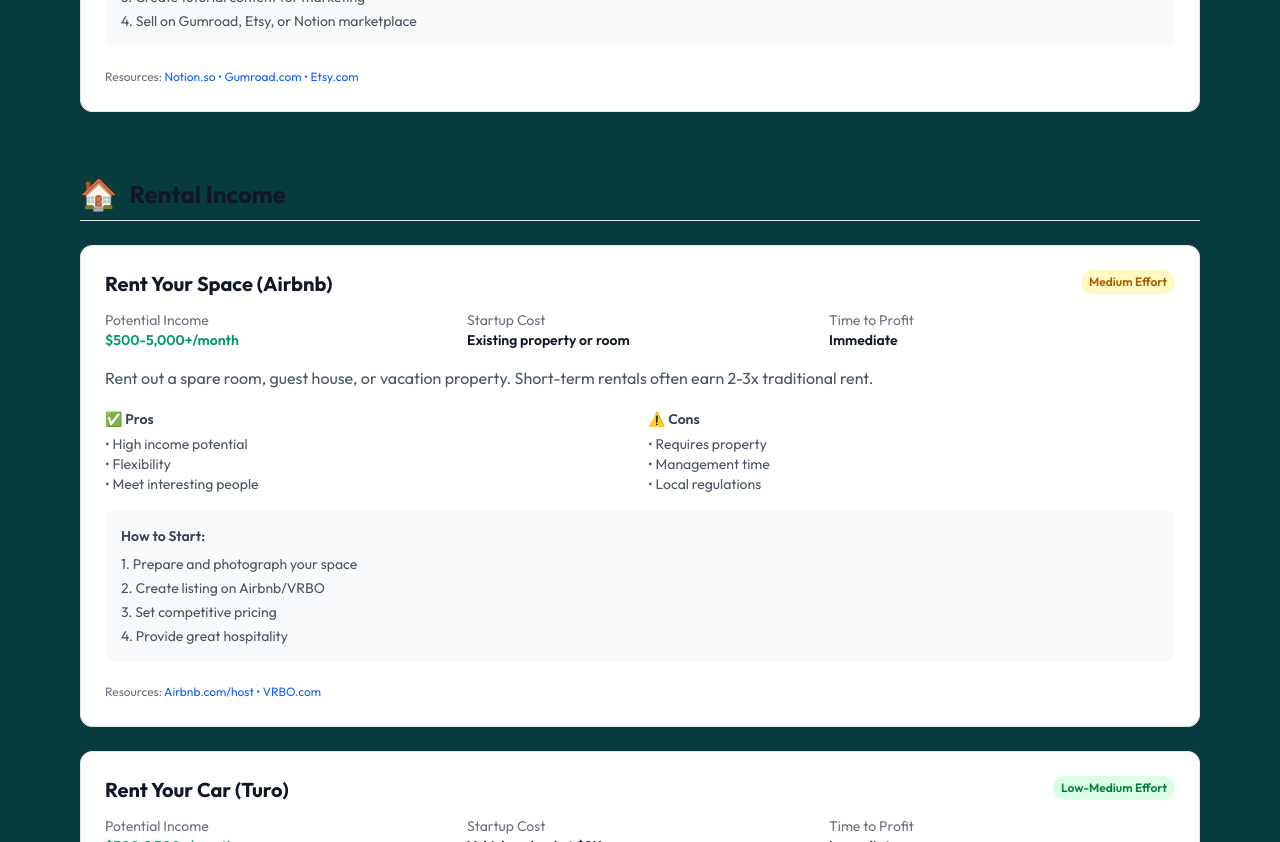
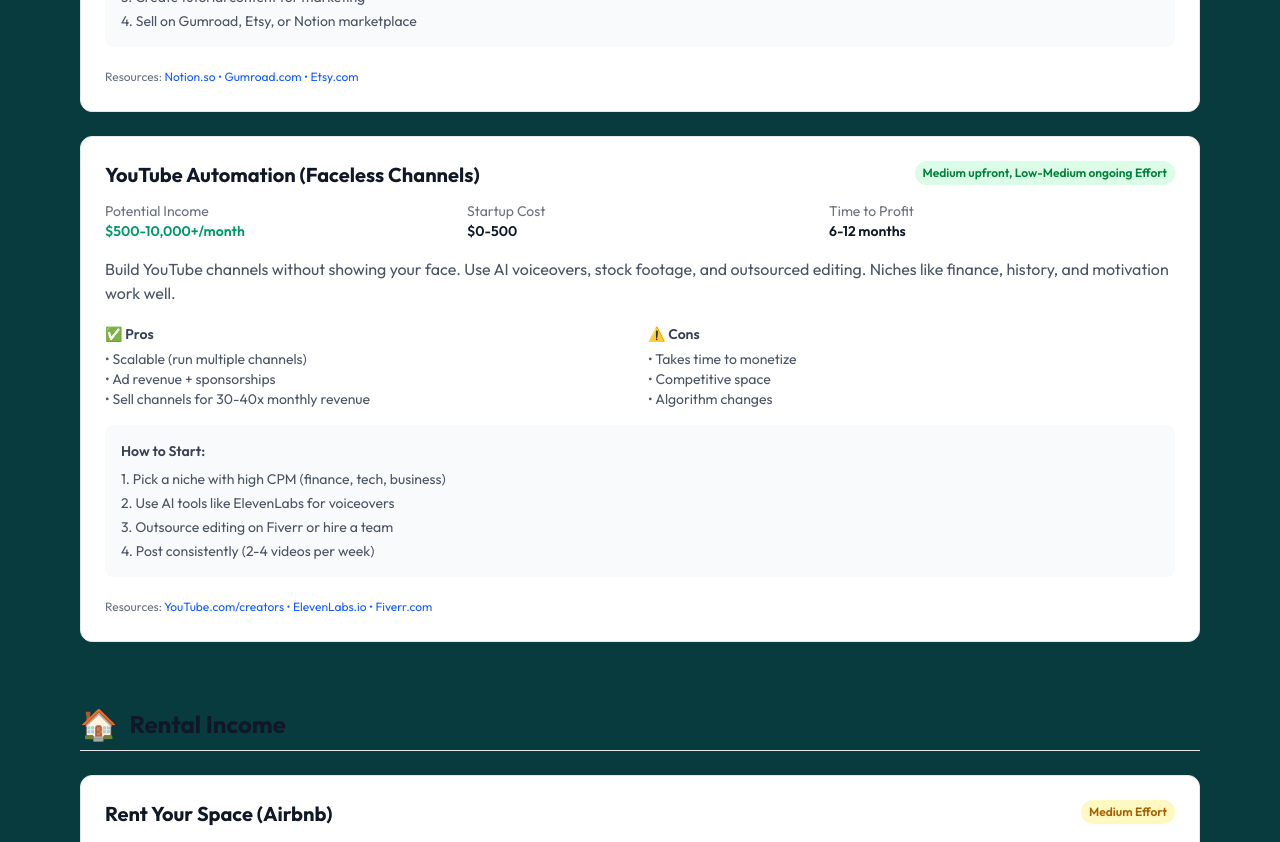
Before and after one commit to jask79/homehustle, a Next.js app: page /categories/passive-income in a window 1280 px wide. Shown: the part 4580-5422 px from the top of the page. Built offline with nearby package versions, Linux system fonts and the light colour scheme.

Commit message:
feat: Add new opportunities + fix broken link
- Remote Jobs: Added CVS Health, Instacart, HubSpot (all on FlexJobs Top 100)
- Passive Income: Added YouTube Automation (faceless channels)
- Side Hustles: Fixed broken Scale AI link (was 404)

Nightly build by Sera 🌙

```diff
--- a/app/categories/passive-income/page.tsx
+++ b/app/categories/passive-income/page.tsx
@@ -150,6 +150,23 @@
         pros: ['Huge user base', 'No code required', 'Bundle potential'],
         cons: ['Saturated niches', 'Needs good design sense', 'Support requests'],
         resources: ['Notion.so', 'Gumroad.com', 'Etsy.com'],
+      },
+      {
+        title: 'YouTube Automation (Faceless Channels)',
+        income: '$500-10,000+/month',
+        startup: '$0-500',
+        effort: 'Medium upfront, Low-Medium ongoing',
+        timeToProfit: '6-12 months',
+        description: 'Build YouTube channels without showing your face. Use AI voiceovers, stock footage, and outsourced editing. Niches like finance, history, and motivation work well.',
+        howToStart: [
+          'Pick a niche with high CPM (finance, tech, business)',
+          'Use AI tools like ElevenLabs for voiceovers',
+          'Outsource editing on Fiverr or hire a team',
+          'Post consistently (2-4 videos per week)',
+        ],
+        pros: ['Scalable (run multiple channels)', 'Ad revenue + sponsorships', 'Sell channels for 30-40x monthly revenue'],
+        cons: ['Takes time to monetize', 'Competitive space', 'Algorithm changes'],
+        resources: ['YouTube.com/creators', 'ElevenLabs.io', 'Fiverr.com'],
       },
     ],
   },
--- a/app/categories/remote-jobs/page.tsx
+++ b/app/categories/remote-jobs/page.tsx
@@ -147,6 +147,36 @@
     link: 'https://appen.com/join-our-crowd/',
     hiring: true,
   },
+  {
+    company: 'CVS Health',
+    title: 'Remote Clinical & Corporate Roles',
+    pay: '$17-35/hour',
+    type: 'Full-Time',
+    description: 'One of the largest healthcare employers with extensive remote opportunities in nursing, clinical support, IT, and corporate functions. Ranked #11 on FlexJobs Top 100.',
+    requirements: ['Varies by role', 'Healthcare experience preferred for clinical', 'Strong computer skills'],
+    link: 'https://jobs.cvshealth.com/us/en/search-results?',
+    hiring: true,
+  },
+  {
+    company: 'Instacart',
+    title: 'Remote Corporate Positions',
+    pay: '$20-50+/hour',
+    type: 'Full-Time',
+    description: 'Beyond shopping gigs, Instacart hires remotely for engineering, marketing, finance, and customer support. Competitive tech company benefits and equity.',
+    requirements: ['Relevant experience in your field', 'Self-motivated', 'Strong communication skills'],
+    link: 'https://instacart.careers/',
+    hiring: true,
+  },
+  {
+    company: 'HubSpot',
+    title: 'Remote Sales & Marketing',
+    pay: '$22-60+/hour',
+    type: 'Full-Time',
+    description: 'Leading CRM platform with a remote-first culture. Unlimited vacation, paid sabbatical, and strong professional development opportunities.',
+    requirements: ['Experience in your field', 'Strong communication', 'Customer-focused mindset'],
+    link: 'https://www.hubspot.com/careers/jobs?page=1#office=remote;',
+    hiring: true,
+  },
 ]
 
 export default function RemoteJobsPage() {
--- a/app/categories/side-hustles/page.tsx
+++ b/app/categories/side-hustles/page.tsx
@@ -186,7 +186,7 @@
         flexibility: 'High',
         description: 'Help train AI models by providing feedback, labeling data, and evaluating outputs. No AI experience needed—just attention to detail.',
         tips: ['Apply to multiple platforms (Scale, Remotasks, Outlier)', 'Higher complexity tasks pay more', 'Build qualifications for premium projects'],
-        link: 'https://scale.com/aiannotation',
+        link: 'https://scale.com/careers',
       },
       {
         title: 'UGC Creator (User-Generated Content)',
```
